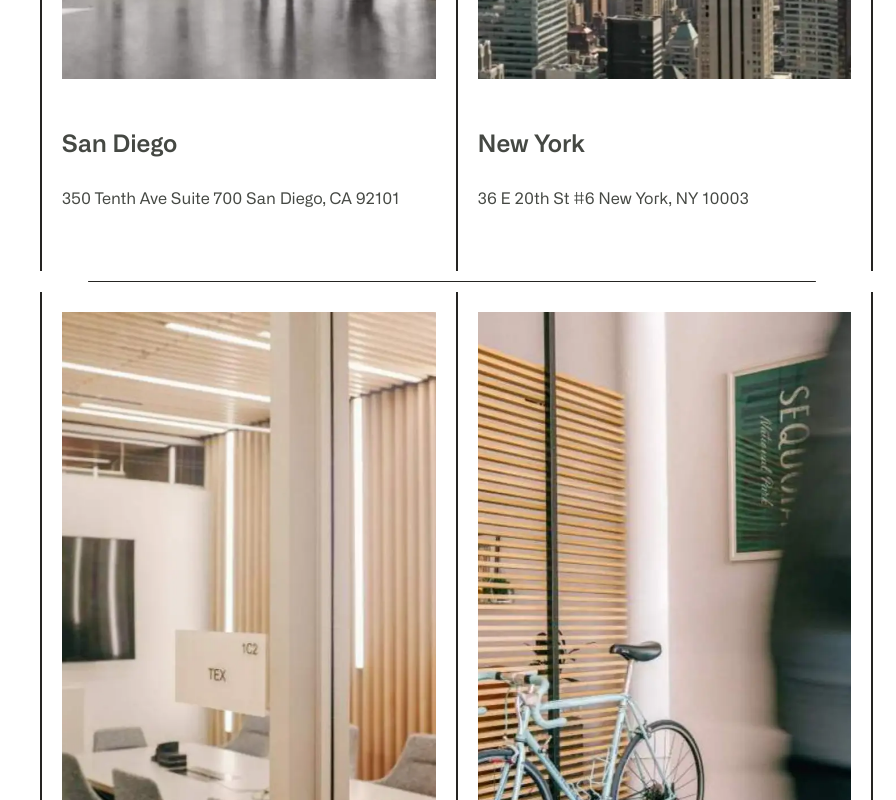
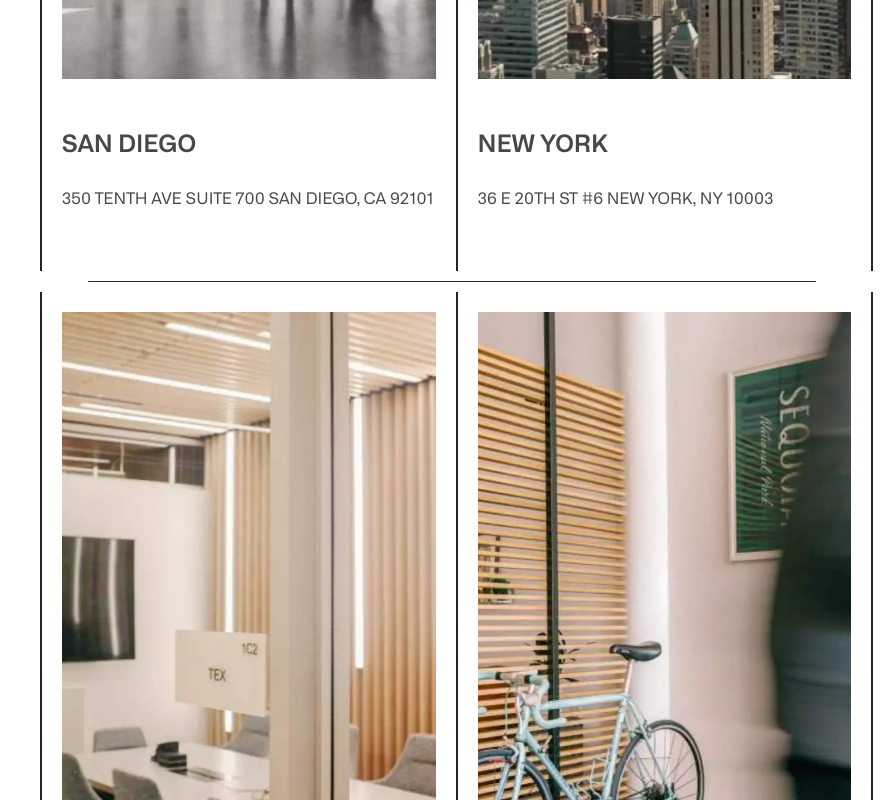
Before and after one commit to guilhermesantossousadev/aurum-ecommerce, a React (Vite) app: page /contato in a window 1280 px wide. Shown: the part 2120-2920 px from the top of the page, without its empty margins (384-1280 px from the left). Built offline with nearby package versions, Linux system fonts and the light colour scheme.

Commit message:
Update Contato.css

```diff
--- a/src/styles/Contato.css
+++ b/src/styles/Contato.css
@@ -30,7 +30,6 @@
   padding-top: 10rem;
   min-height: 1600px;
 }
-
 
 .Contato__init {
   width: 100%;
@@ -412,6 +411,8 @@
   height: 100%;
   max-height: 50px;
   width: 100%;
+  text-transform: uppercase;
+  font-weight: bold;
 }
 
 .Contato__Box__item__bottom p {
@@ -420,6 +421,7 @@
   width: 100%;
   max-height: 50px;
   height: 100%;
+  text-transform: uppercase;
 }
 
 @media (max-width: 1024px) {
```
